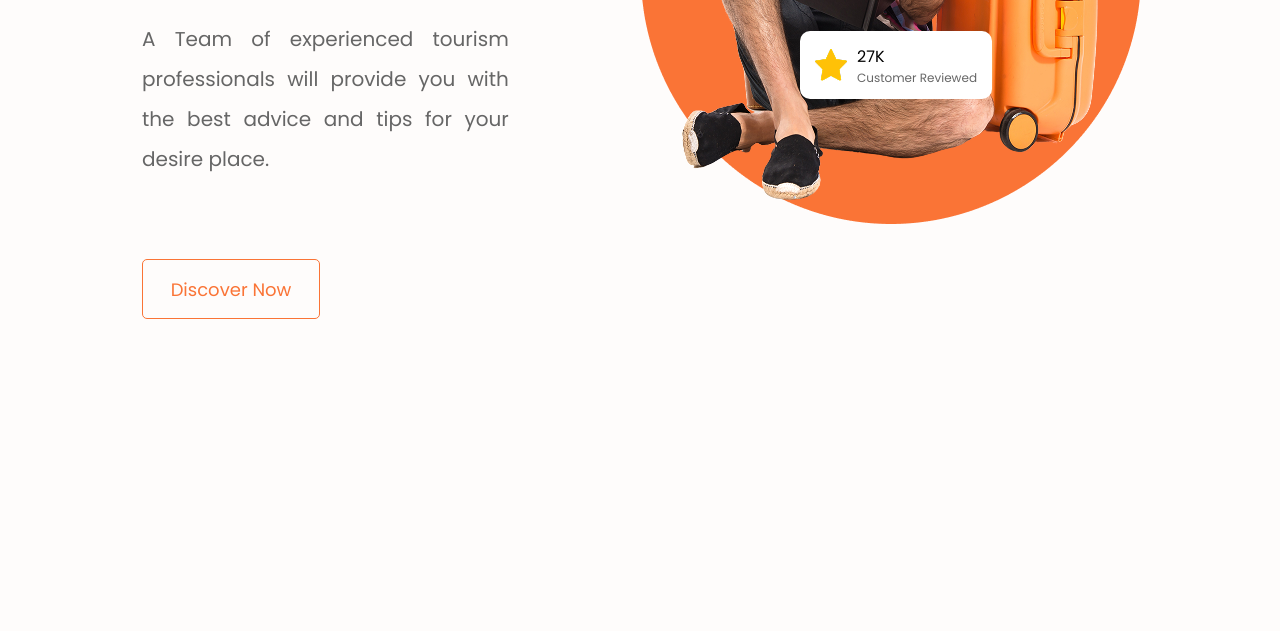
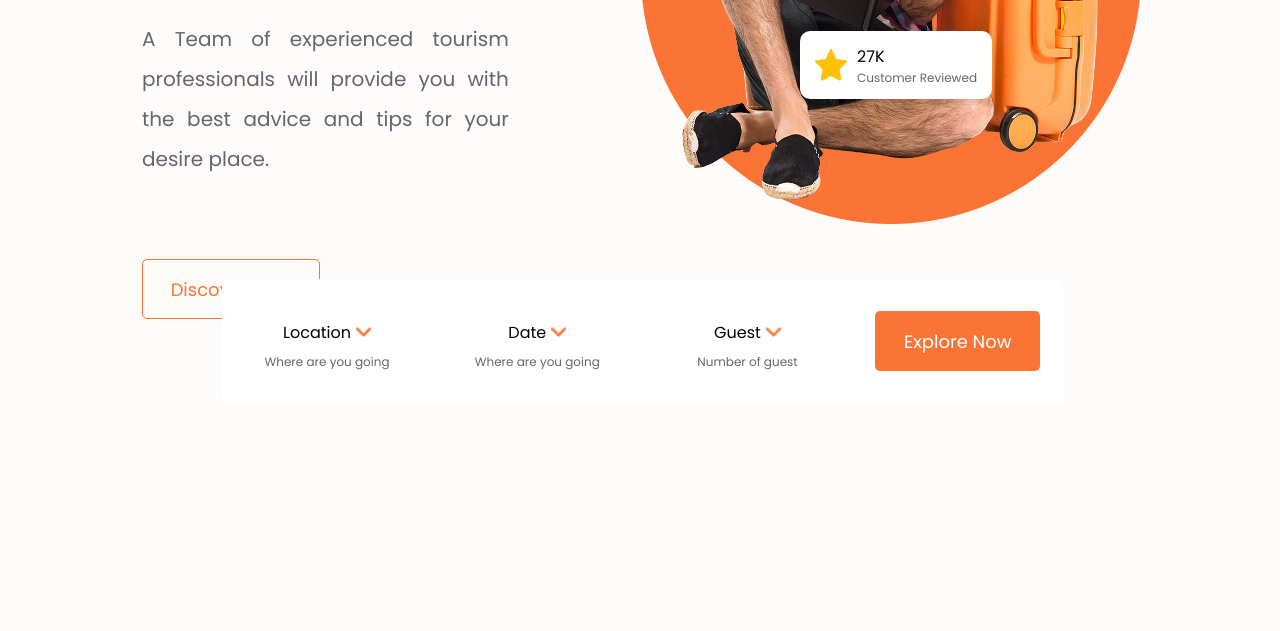
Before and after one commit to beni2408/Landing-page-task, a plain HTML site: page index.html in a window 1280 px wide. Shown: the part 479-1110 px from the top of the page. Before the commit the page ends 800 px from the top, so only its background shows below. Drawn offline with Linux system fonts and the light colour scheme; a web font is replaced by a local one.

Commit message:
Added the footers to home page

```diff
--- a/index.html
+++ b/index.html
@@ -75,5 +75,48 @@
         </div>
       </div>
     </div>
+
+    <div class="home-footer">
+      <div class="footer-container">
+        <div class="footer-card1">
+          <div class="location">
+            <p>Location</p>
+            <img src="./assets/dropdown2.png" />
+          </div>
+
+          <p>Where are you going</p>
+        </div>
+        <div class="footer-card1">
+          <div class="location">
+            <p>Date</p>
+            <img src="./assets/dropdown2.png" />
+          </div>
+
+          <p>Where are you going</p>
+        </div>
+        <div class="footer-card1">
+          <div class="location">
+            <p>Guest</p>
+            <img src="./assets/dropdown2.png" />
+          </div>
+
+          <p>Number of guest</p>
+        </div>
+        <div class="footer-card1">
+          <button>Explore Now</button>
+        </div>
+      </div>
+    </div>
+    <br />
+    <br />
+    <br />
+    <br />
+    <br />
+    <br />
+    <br />
+    <br />
+    <br />
+    <br />
+    <br />
   </body>
 </html>
--- a/styles.css
+++ b/styles.css
@@ -4,7 +4,7 @@
   --white-color: #ffffff;
   --shadow-color: #fa7436;
   --button-color: #fa7436;
-  --page-background-color: #fefcfb;
+  --page-background-color: rgb(254, 252, 251);
   --grey-color: #666666;
   --poopins: "Poppins", sans-serif;
 }
@@ -193,6 +193,8 @@ html {
   align-items: center;
   padding: 15px;
   gap: 5px;
+  box-shadow: 3px 3px 6px 0 rgba(0, 0, 0, 0.1);
+  border-radius: 10px;
 }
 
 .card1-content > p {
@@ -216,7 +218,7 @@ html {
   position: absolute;
   top: 510px;
   left: 800px;
-
+  box-shadow: 2px 2px 6px 0 rgba(0, 0, 0, 0.1);
   /* border: 1px solid #222222; */
   display: flex;
   justify-content: space-between;
@@ -255,7 +257,7 @@ html {
   top: 380px;
   left: 1140px;
 
-  border: 1px solid #222222;
+  /* border: 1px solid #222222; */
   display: flex;
   justify-content: space-between;
   align-items: center;
@@ -284,3 +286,74 @@ html {
   font-size: 12px;
   color: var(--grey-color);
 }
+
+.home-footer {
+  /* border: 1px solid black; */
+  width: 98.5%;
+  height: 20vh;
+  padding: 20px 130px;
+  margin: 12px;
+  display: flex;
+  flex-direction: row;
+  align-items: center;
+  justify-content: center;
+}
+
+.footer-container {
+  background-color: var(--white-color);
+  border-radius: 5px;
+  /* border: 1px solid black; */
+  width: 841px;
+  height: 124px;
+  display: flex;
+  align-items: center;
+  justify-content: space-around;
+}
+
+.footer-card1 {
+  /* border: 1px solid black; */
+  width: 150px;
+  height: 80px;
+  display: flex;
+  flex-direction: column;
+  justify-content: space-around;
+  padding: 10px;
+  align-items: center;
+}
+
+.location {
+  width: 126px;
+  height: 52px;
+  /* border: 1px solid #222222; */
+  display: flex;
+  justify-content: center;
+  gap: 5px;
+  align-items: center;
+}
+
+.location img {
+  width: 15px;
+  height: 10px;
+}
+.location > p {
+  font-family: var(--poopins);
+  font-size: 16px;
+}
+
+.footer-card1 > p {
+  font-family: var(--poopins);
+  font-size: 12px;
+  color: var(--grey-color);
+}
+
+.footer-card1 button {
+  font-family: var(--poopins);
+  padding: 10px;
+  width: 165px;
+  height: 60px;
+  font-size: 18px;
+  background-color: var(--button-color);
+  color: var(--white-color);
+  border: none;
+  border-radius: 5px;
+}
```
Also changed, not shown: assets/dropdown.png (added), assets/dropdown2.png (added).
